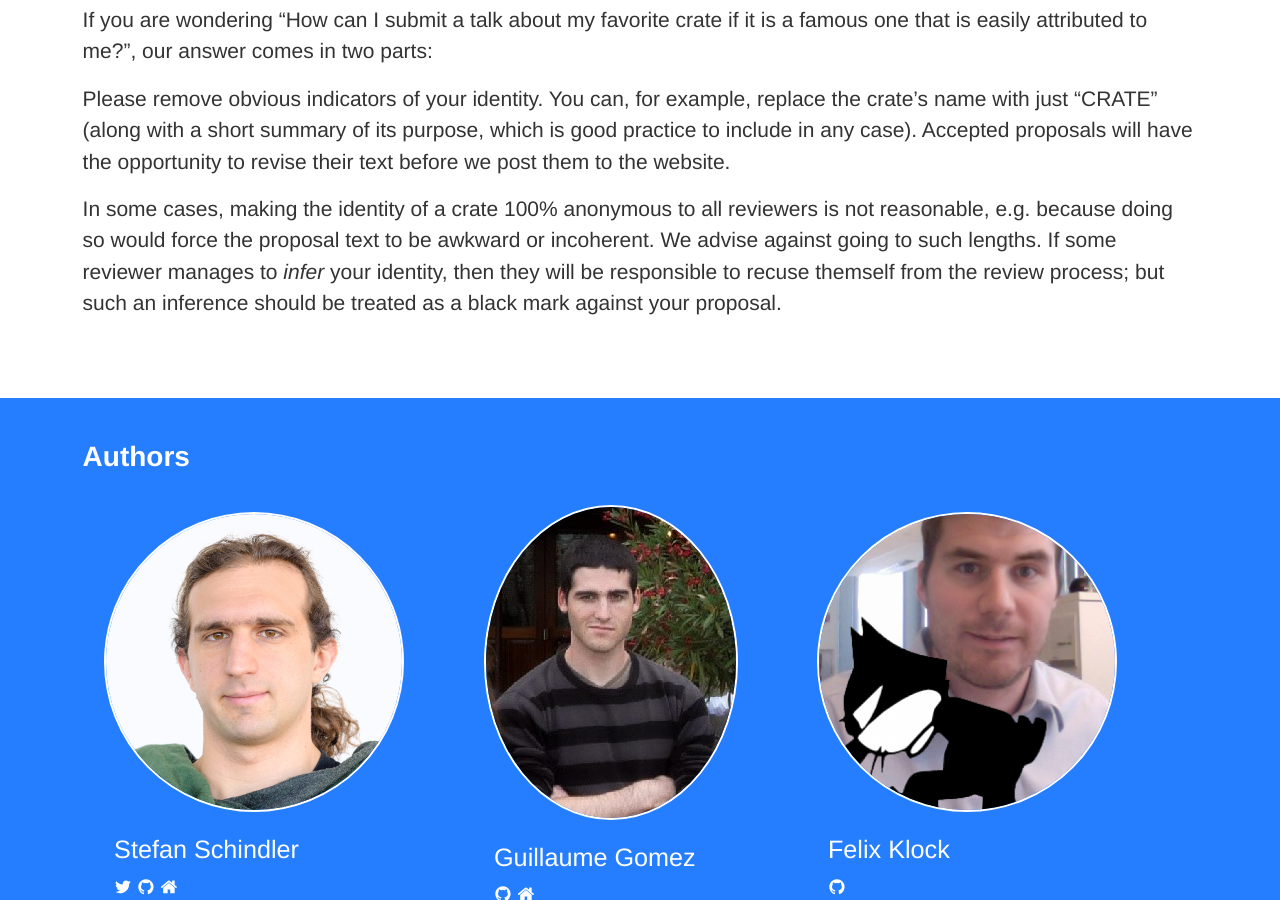
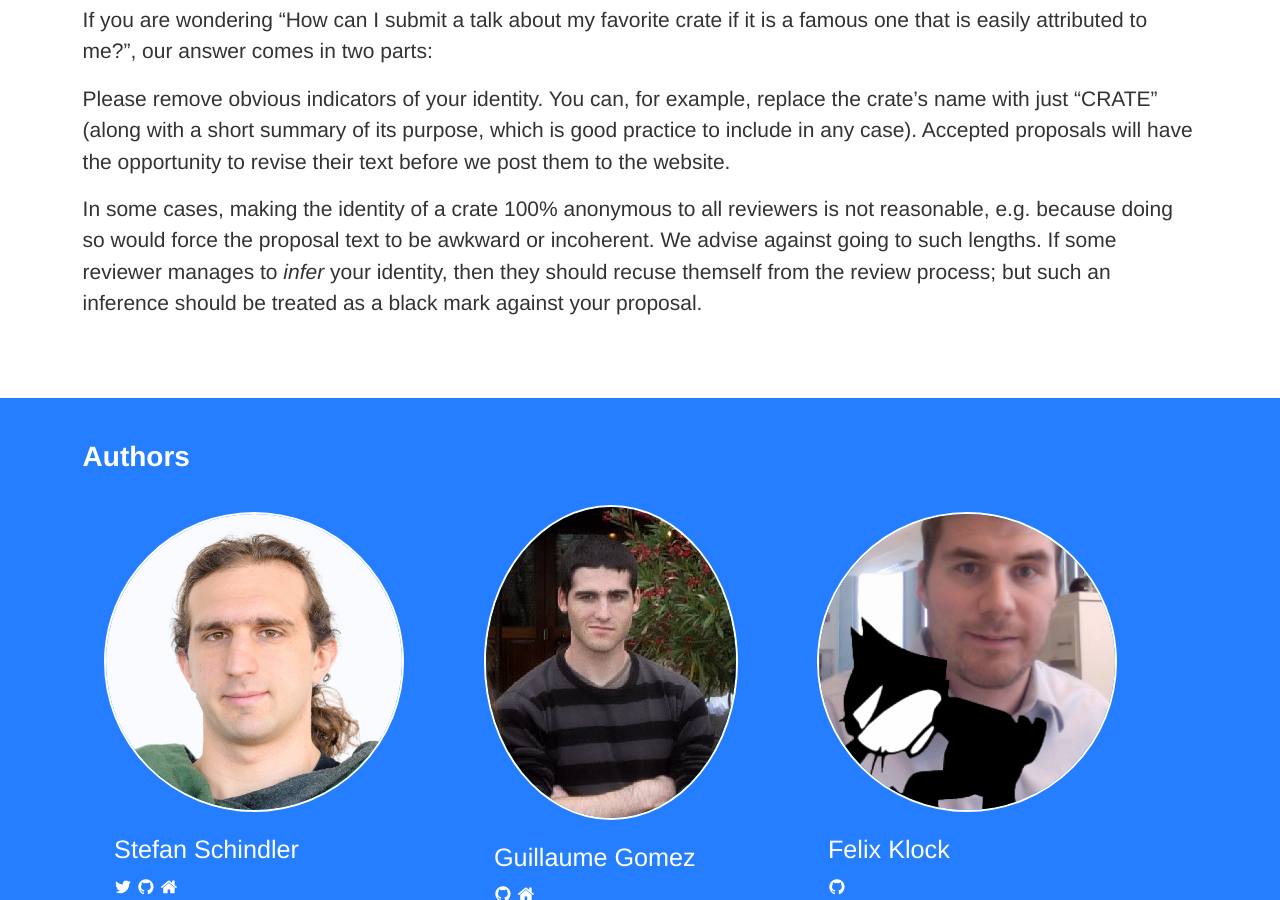
Before and after one commit to RustFestEU/blog.rustfest.eu, a Jekyll site: the page built from _posts/2018-03-02-this-week-in-rustfest-1-anonymouse-abstract-first-batch-locals.md, in a window 1280 px wide and 900 px high, scrolled down 1131 px. Built offline with Jekyll 4.4.1, drawn with Linux system fonts in a browser that asks for light colours.

Commit message:
fix grammar *and* simplify text all at once.

```diff
--- a/_posts/2018-03-02-this-week-in-rustfest-1-anonymouse-abstract-first-batch-locals.md
+++ b/_posts/2018-03-02-this-week-in-rustfest-1-anonymouse-abstract-first-batch-locals.md
@@ -49,6 +49,6 @@ comes in two parts:
      all reviewers is not reasonable, e.g. because doing so would
      force the proposal text to be awkward or incoherent. We advise
      against going to such lengths. If some reviewer manages to
-     *infer* your identity, then they will be responsible to recuse
+     *infer* your identity, then they should recuse
      themself from the review process; but such an inference should be
      treated as a black mark against your proposal.
```
